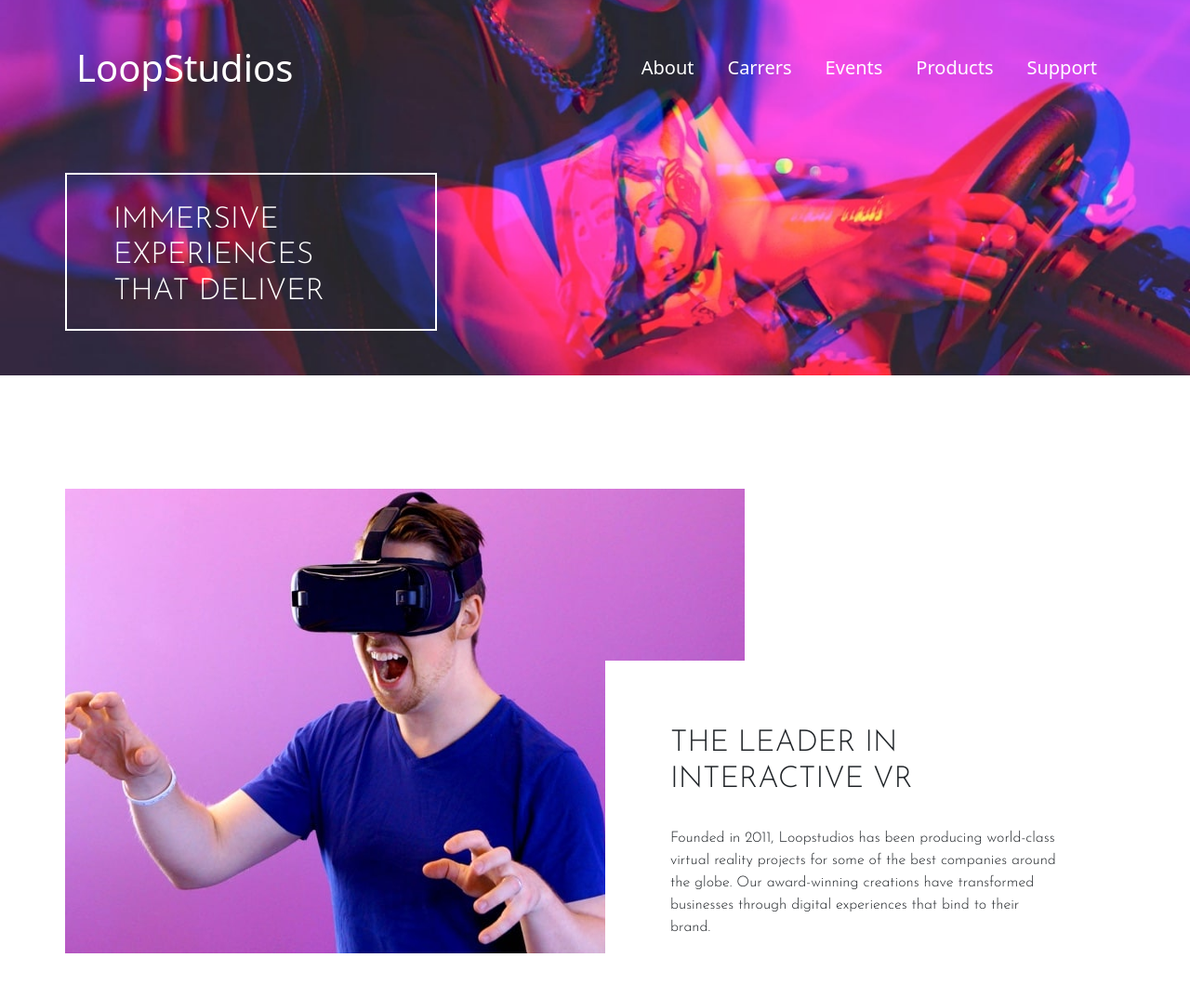
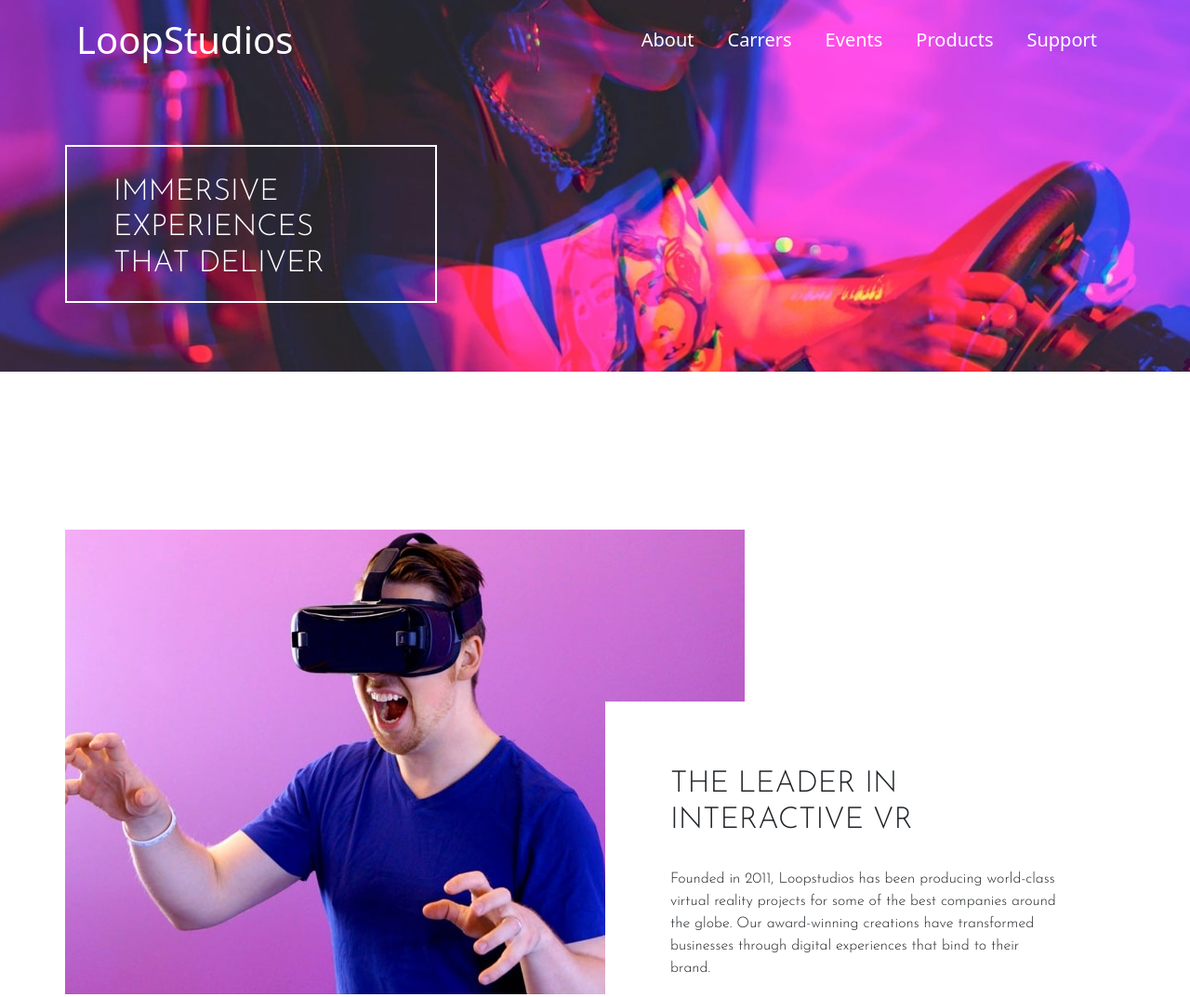
Before and after one commit to HernanPons/loopstudios, a website: page Index.html in a window 1280 px wide. Shown: the top 1073 px of the page at 93% size. Drawn offline with nearby package versions, Linux system fonts and the light colour scheme.

Commit message:
cambios en index y css

```diff
--- a/Index.html
+++ b/Index.html
@@ -3,7 +3,7 @@
 <head>
     <meta charset="UTF-8">
     <meta name="viewport" content="width=device-width, initial-scale=1.0">
-    <script src="./main.js"></script>
+    <script src="/main.js"></script>
     <link rel="stylesheet" href="./Style.css">
     <link href="https://cdn.jsdelivr.net/npm/bootstrap@5.3.3/dist/css/bootstrap.min.css" rel="stylesheet" integrity="sha384-QWTKZyjpPEjISv5WaRU9OFeRpok6YctnYmDr5pNlyT2bRjXh0JMhjY6hW+ALEwIH" crossorigin="anonymous">
     <link href="https://fonts.googleapis.com/css2?family=Alata:wght@400&display=swap" rel="stylesheet">
@@ -11,8 +11,9 @@
 
     <title>LoopStudios</title>
 </head>
-<body class="image">
-    <div>
+<body>
+
+    <div class="image">
         <nav class="navbar navbar-expand-lg marginNavbar">
             <div class="container-fluid">
                 <a class="navbar-brand title-form fs-1 text-white" href="#">LoopStudios</a>
--- a/Style.css
+++ b/Style.css
@@ -1,5 +1,5 @@
 .marginNavbar {
-    margin: 30px 70px 0 70px;
+    margin: 0px 70px 0 70px;
 }
 
 .nav-link {
@@ -12,7 +12,8 @@
     background-size: cover;
     background-position: center;
     background-repeat: no-repeat;
-    height: 200px;
+    height: 400px;
+
 }
 
 .text-image {
```
